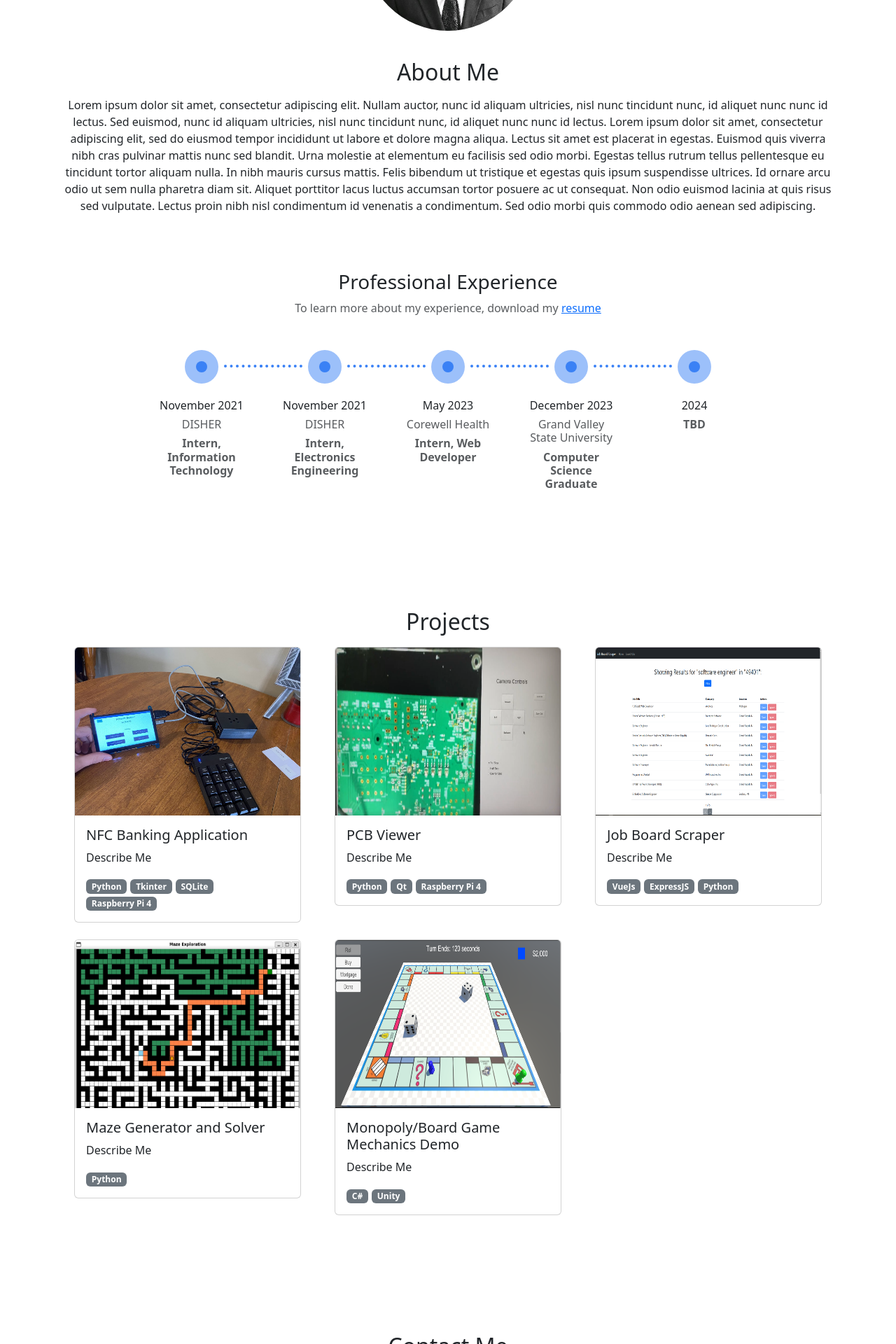
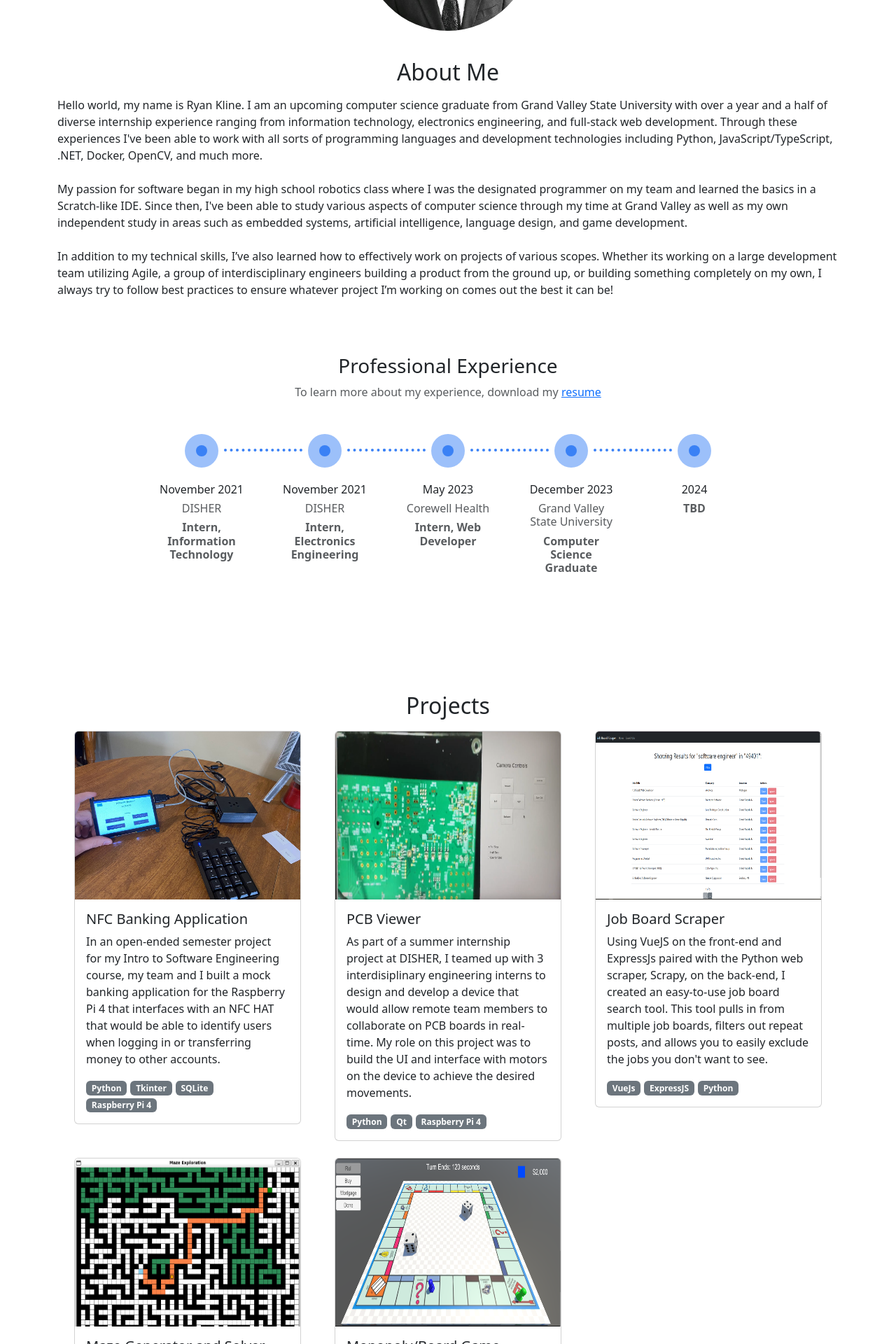
Before and after one commit to ryankline122/portfolio-v2, a Vue app: page / in a window 1280 px wide. Shown: the part 1100-3020 px from the top of the page at 70% size. Built offline with nearby package versions, Linux system fonts and the light colour scheme.

Commit message:
Adds content

```diff
--- a/src/components/AboutComponent.vue
+++ b/src/components/AboutComponent.vue
@@ -3,7 +3,7 @@
 
 <template>
     <div class="container pt-5 mt-5">
-        <div class="about align-items-center justify-content-center text-center">
+        <div class="about align-items-center justify-content-center">
         <div class="text-center">
             <div class="profile-picture mx-auto mt-5">
                 <img src="@/assets/profile-pic.jpg" alt="Profile Picture" id="profile-picture"/>
@@ -13,16 +13,19 @@
         </div>
         <div>
             <p>
-                Lorem ipsum dolor sit amet, consectetur adipiscing elit. Nullam auctor, nunc id aliquam ultricies, nisl
-                nunc tincidunt nunc, id aliquet nunc nunc id lectus. Sed euismod, nunc id aliquam ultricies, nisl nunc tincidunt
-                nunc, id aliquet nunc nunc id lectus.
-                Lorem ipsum dolor sit amet, consectetur adipiscing elit, sed do eiusmod tempor incididunt ut labore et
-                dolore magna aliqua. Lectus sit amet est placerat in egestas. Euismod quis viverra nibh cras pulvinar
-                mattis nunc sed blandit. Urna molestie at elementum eu facilisis sed odio morbi. Egestas tellus rutrum tellus
-                pellentesque eu tincidunt tortor aliquam nulla. In nibh mauris cursus mattis. Felis bibendum ut tristique et
-                egestas quis ipsum suspendisse ultrices. Id ornare arcu odio ut sem nulla pharetra diam sit. Aliquet porttitor
-                lacus luctus accumsan tortor posuere ac ut consequat. Non odio euismod lacinia at quis risus sed vulputate.
-                Lectus proin nibh nisl condimentum id venenatis a condimentum. Sed odio morbi quis commodo odio aenean sed adipiscing.
+                Hello world, my name is Ryan Kline. I am an upcoming computer science graduate from Grand Valley State University with over a
+                year and a half of diverse internship experience ranging from information technology, electronics engineering, and full-stack
+                web development. Through these experiences I've been able to work with all sorts of programming languages and development technologies
+                including Python, JavaScript/TypeScript, .NET, Docker, OpenCV, and much more.<br><br>
+
+                My passion for software began in my high school robotics class where I was the designated programmer on my team and learned the basics
+                in a Scratch-like IDE. Since then, I've been able to study various aspects of computer science through my time at Grand Valley as
+                well as my own independent study in areas such as embedded systems, artificial intelligence, language design, and game development.<br><br>
+
+                In addition to my technical skills, I’ve also learned how to effectively work on projects of various scopes. Whether its working
+                on a large development team utilizing Agile, a group of interdisciplinary engineers building a product from the ground up,
+                or building something completely on my own, I always try to follow best practices to ensure whatever project
+                I’m working on comes out the best it can be!
             </p>
         </div>
     </div>
--- a/src/components/ContactComponent.vue
+++ b/src/components/ContactComponent.vue
@@ -4,9 +4,9 @@
 
 <template>
     <div class="container mt-5 text-center">
-        <h2>Contact Me</h2>
+        <h2>Interested in Working Together?</h2>
         <p class="text-muted">
-        Please fill out the form below
+        Please fill out the form below and let's chat!
         </p>
       <div class="row justify-content-center">
         <form action="https://getform.io/f/05681971-283c-40ad-9c6b-b116b15df570" method="POST" class="col-md-7">
--- a/src/components/ProjectComponent.vue
+++ b/src/components/ProjectComponent.vue
@@ -13,7 +13,9 @@ import ProjectCardComponent from './ProjectCardComponent.vue';
             <ProjectCardComponent
                 imageUrl="bank.jpg"
                 title="NFC Banking Application"
-                description="Describe Me"
+                description="In an open-ended semester project for my Intro to Software Engineering course, my team and I built
+                a mock banking application for the Raspberry Pi 4 that interfaces with an NFC HAT that would be able to identify users when logging in
+                or transferring money to other accounts."
                 :technologies="['Python', 'Tkinter', 'SQLite', 'Raspberry Pi 4']"
             />
         </div>
@@ -21,7 +23,9 @@ import ProjectCardComponent from './ProjectCardComponent.vue';
             <ProjectCardComponent
                 imageUrl="pcb.PNG"
                 title="PCB Viewer"
-                description="Describe Me"
+                description="As part of a summer internship project at DISHER, I teamed up with 3 interdisiplinary engineering interns to
+                design and develop a device that would allow remote team members to collaborate on PCB boards in real-time. My role on this
+                project was to build the UI and interface with motors on the device to achieve the desired movements."
                 :technologies="['Python', 'Qt', 'Raspberry Pi 4']"
             />
         </div>
@@ -29,7 +33,9 @@ import ProjectCardComponent from './ProjectCardComponent.vue';
             <ProjectCardComponent
                 imageUrl="job-board.PNG"
                 title="Job Board Scraper"
-                description="Describe Me"
+                description="Using VueJS on the front-end and ExpressJs paired with the Python web scraper, Scrapy, on the back-end, I created
+                an easy-to-use job board search tool. This tool pulls in from multiple job boards, filters out repeat posts, and allows you to easily
+                exclude the jobs you don't want to see."
                 :technologies="['VueJs', 'ExpressJS', 'Python']"
             />
         </div>
@@ -40,15 +46,19 @@ import ProjectCardComponent from './ProjectCardComponent.vue';
             <ProjectCardComponent
                 imageUrl="maze.PNG"
                 title="Maze Generator and Solver"
-                description="Describe Me"
-                :technologies="['Python']"
+                description="One of the first assignments in GVSU's Applied Artificial Intelligence course was to implement a maze generation algorthim
+                of your choice in addition to implementing two different maze solving algorithms. For this assignment, I used Prim's for the generation and
+                Tremaux and A* search algorithms to successfully complete this assignment."
+                :technologies="['Python', 'Prim\'s Algorithm', 'Tremaux Search', 'A* Search']"
             />
         </div>
         <div class="col-md-4 px-4">
             <ProjectCardComponent
                 imageUrl="monopoly.PNG"
                 title="Monopoly/Board Game Mechanics Demo"
-                description="Describe Me"
+                description="In this (unfinished) hobby project, I wanted to learn how basic board game mechanics could be implemented in Unity. In this
+                demo, I successfully implemented dice rolling mechanics in addition to moving pawns around the board based on the dice rolls. In the future,
+                I would like to continue to build off of this demo to fully implement some of my favorite board games."
                 :technologies="['C#', 'Unity']"
             />
         </div>
```
